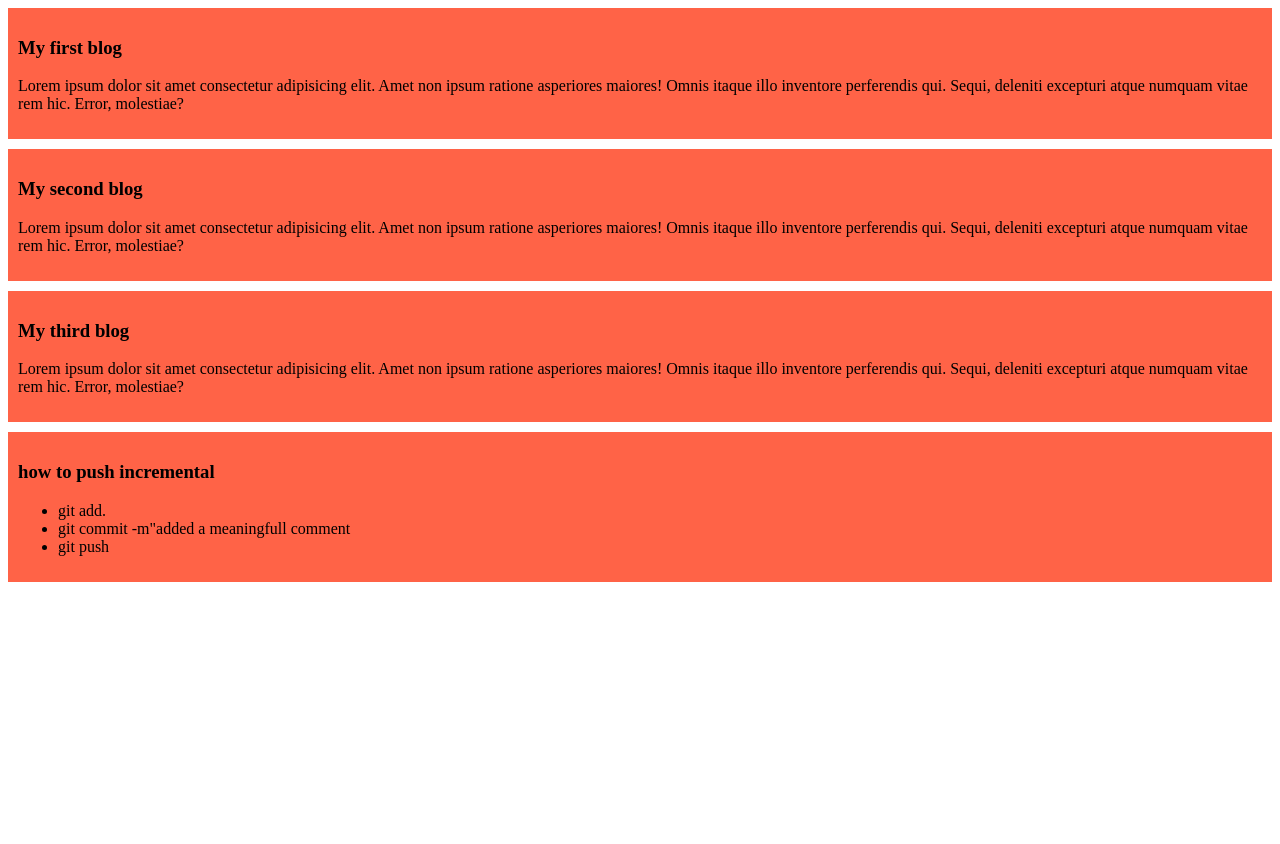
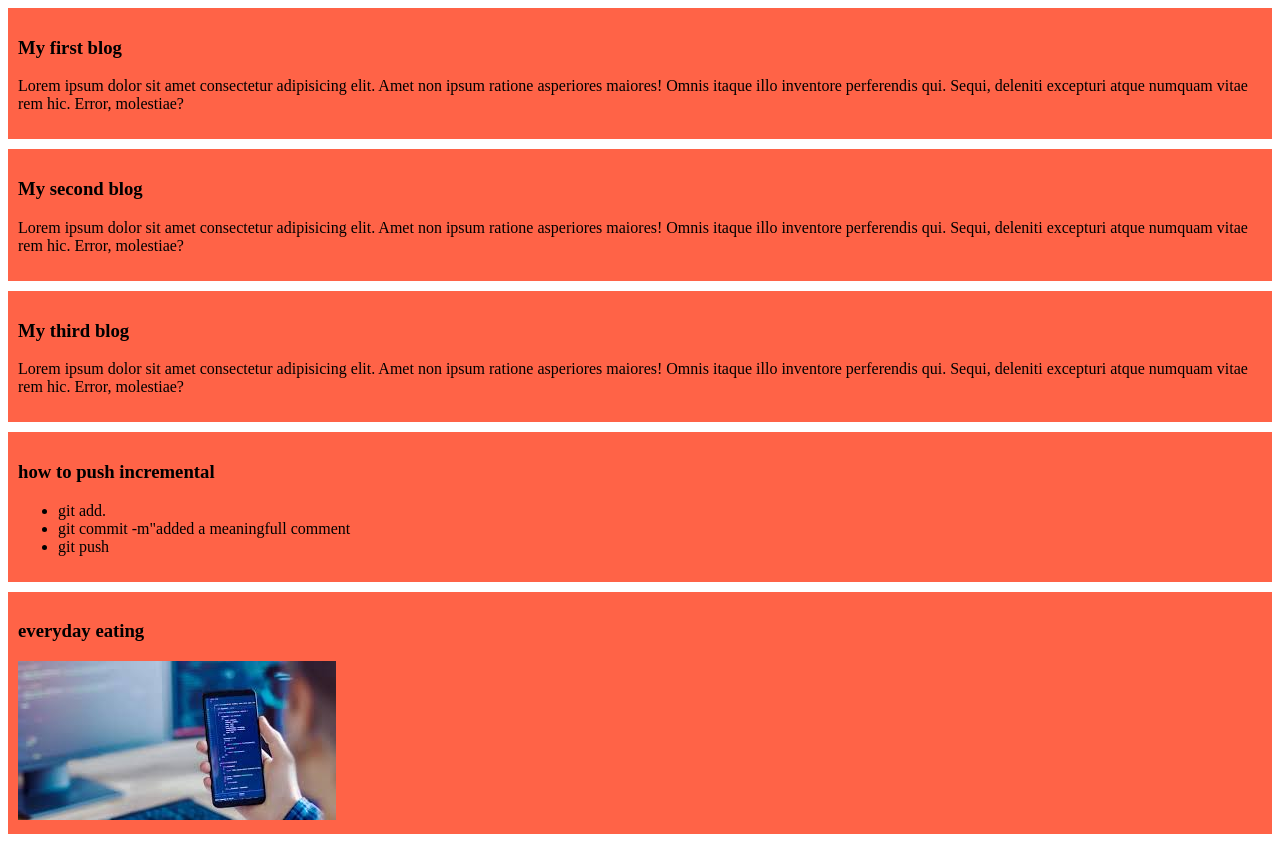
Before and after one commit to azam3305/my-simple-website, a plain HTML site: page index.html in a window 1280 px wide. Before the commit the page ends 800 px from the top, so only its background shows below. Drawn offline with Linux system fonts and the light colour scheme.

Commit message:
added image

```diff
--- a/index.html
+++ b/index.html
@@ -26,5 +26,9 @@
 			<li>git push</li>
 		</ul>
 	</div>
+	<div>
+		<h3>everyday eating</h3>
+		<img src="image/images.jfif" alt="">
+	</div>
 </body>
 </html>
```
Also changed, not shown: image/images.jfif (added).
